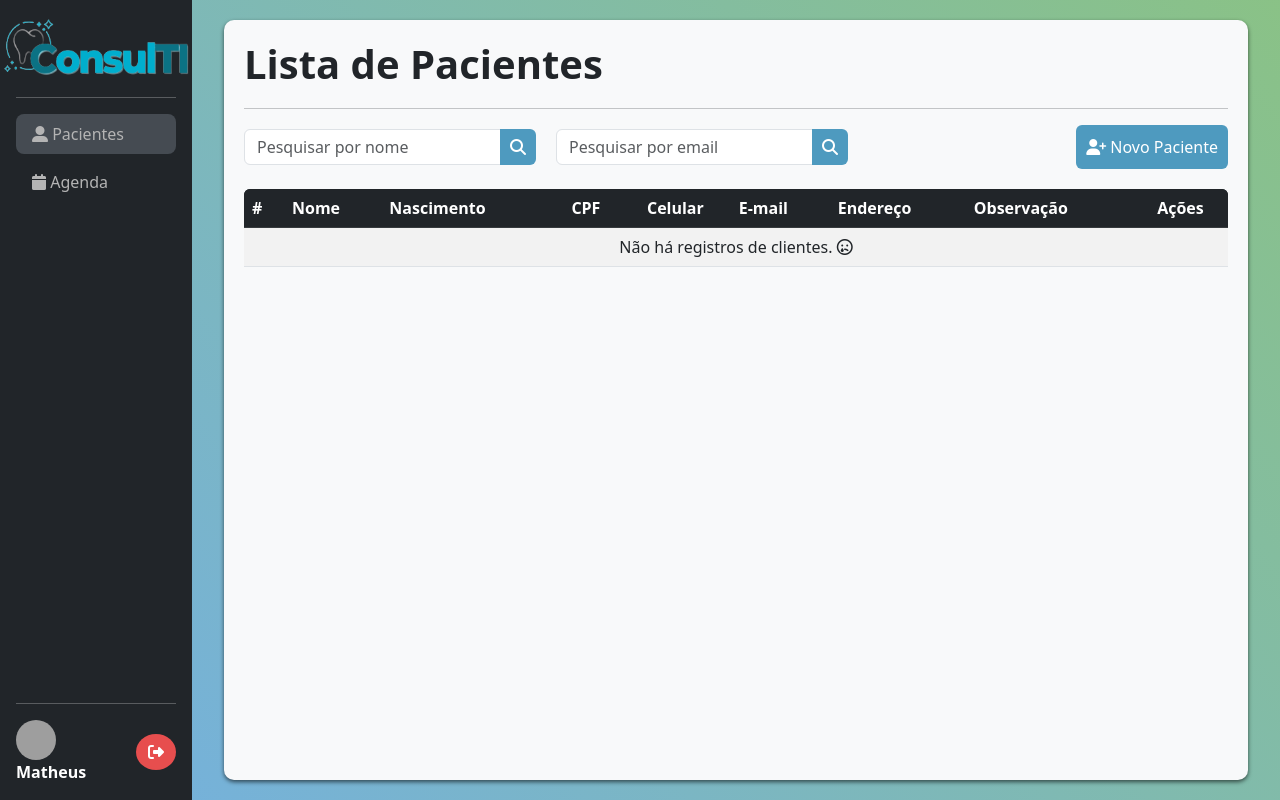
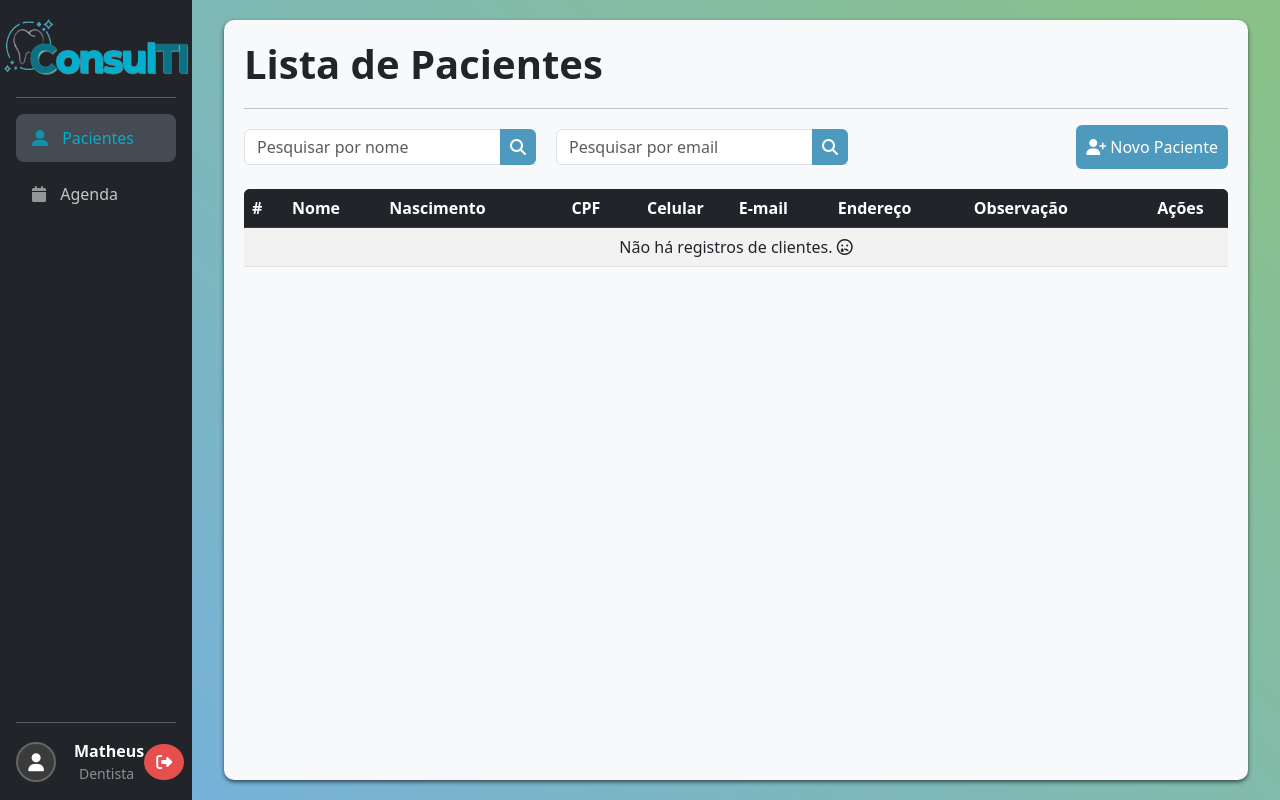
Before and after one commit to ArturCarvalho0/consulti, a PHP site: page /consulti/home.php in a window 1280 px wide. Run offline with PHP 8.4, Linux system fonts and the light colour scheme; data that the repository does not hold is empty; some libraries are stand-ins or nearby versions; grey boxes are pictures that could not be loaded.

Commit message:
Atualização

```diff
--- a/public/css/style.css
+++ b/public/css/style.css
@@ -13,6 +13,15 @@
   width: 15%;
 }
 
+.nav-link {
+  color: rgb(197, 197, 197);
+  transition: color 0.3s ease;
+}
+
+.nav-link:hover {
+  color: #4e9abf;
+}
+
 .navbar_content {
   height: 100vh;
   width: 100%;
@@ -20,21 +29,44 @@
 
 li.nav-item {
   border-radius: 8px;
+  transition: background-color 0.3s ease;
+  padding: 12px 16px;
+  margin-bottom: 4px;
 }
 
 li.nav-item:hover {
-  background-color: #33373b;
+  background-color: #414549;
   cursor: pointer;
 }
 
 .nav-item .item-props {
   color: rgb(180, 180, 180);
   transition: color 0.5s ease;
+  display: flex;
+  align-items: center;
+  text-decoration: none;
 }
 
 .nav-item .item-props:hover {
   color: #4e9abf;
+  text-decoration: none;
 }
+
+.item-props i {
+  margin-right: 10px;
+  opacity: 0.7;
+  transition: opacity 0.3s ease;
+}
+
+.item-props:hover i {
+  opacity: 1;
+}
+
+.active {
+  background-color: #454b52;
+  color: #00aecd;
+}
+
 
 .content {
   width: calc(100% - 15%);
@@ -87,6 +119,17 @@ li.nav-item:hover {
 .table th,
 .table td {
   border-top: none;
+}
+
+.circle-icon-user{
+  background-color: #3b3b3b;
+  width: 40px;
+  height: 40px;
+  font-size: 18px;
+  display: flex;
+  justify-content: center;
+  align-items: center;
+  border: 2px solid rgb(101, 101, 101)
 }
 
 .search-input {
@@ -158,6 +201,18 @@ li.nav-item:hover {
   background-color: rgb(255, 36, 36);
 }
 
+.user-info {
+  display: flex;
+  align-items: center;
+  gap: 10px;
+}
+
+.user-role {
+  color: rgba(189, 187, 187, 0.7);
+  font-size: 14px;
+  margin-left: 5px;
+}
+
 .logout {
   width: 40px;
   text-align: center;
@@ -258,9 +321,6 @@ li.nav-item:hover {
   display: none;
 }
 
-.active {
-  background-color: #454b52;
-}
 
 #calendar {
   margin: 0 auto;
--- a/public/home.php
+++ b/public/home.php
@@ -24,6 +24,8 @@ if (!isset($_GET['pagina'])) {
   <!-- Meu arquivo JS -->
   <script src="/consulti/public/js/script.js"></script>
   <script src="/consulti/public/js/main.js"></script>
+  <script src="/consulti/public/js/pt-br.js"></script>
+
   <script>
     <?php
     if ($pagina === "pacientes") {
--- /dev/null
+++ b/public/js/pt-br.js
@@ -0,0 +1,25 @@
+FullCalendar.globalLocales.push(function () {
+  'use strict';
+
+  var ptBr = {
+    code: "pt-br",
+    buttonText: {
+      prev: "Anterior",
+      next: "Pr\xF3ximo",
+      today: "Hoje",
+      month: "M\xEAs",
+      week: "Semana",
+      day: "Dia",
+      list: "Lista"
+    },
+    weekText: "Sm",
+    allDayText: "dia inteiro",
+    moreLinkText: function(n) {
+      return "mais +" + n;
+    },
+    noEventsText: "N\xE3o h\xE1 eventos para mostrar"
+  };
+
+  return ptBr;
+
+}());
--- a/public/js/script.js
+++ b/public/js/script.js
@@ -209,6 +209,7 @@ document.addEventListener('DOMContentLoaded', function() {
   var calendarEl = document.getElementById('calendar');
 
   var calendar = new FullCalendar.Calendar(calendarEl, {
+    locale: 'pt-br',
     headerToolbar: {
       left: 'prevYear,prev,next,nextYear today',
       center: 'title',
--- a/src/views/includes/calendar.php
+++ b/src/views/includes/calendar.php
@@ -6,7 +6,7 @@ $currentPage = isset($page) ? $page : 1;
   <div class="container-fluid">
     <div class="table-container">
       <div class="actions-buttons">
-        <button class="next-patient">Proximo Paciente: Artur - 12:00</button>
+        <button class="next-patient">Proximo Paciente:<br> Artur - 12:00</button>
         <button class="add-patient" data-bs-toggle="modal" data-bs-target="#schudeleModal">
           <div>Agendar Horário</div>
           <div class="icon-circle"><i class="fa-solid fa-user-plus"></i></div>
--- a/src/views/includes/navbar.php
+++ b/src/views/includes/navbar.php
@@ -8,26 +8,29 @@
     </a>
     <hr>
     <ul class="nav flex-column mb-auto">
-      <li id="patient-tab" class="nav-item nav-link mb-2">
-        <a href="http://localhost/consulti/src/index.php?pagina=pacientes"  class="text-decoration-none item-props" aria-current="page">
+      <a href="http://localhost/consulti/src/index.php?pagina=pacientes" class="text-decoration-none item-props" aria-current="page">
+        <li id="patient-tab" class="nav-item nav-link mb-2">
           <i class="fa-solid fa-user-large"></i> Pacientes
-        </a>
-      </li>
-      <li id="calendar-tab" class="nav-item nav-link">
-        <a href="http://localhost/consulti/src/index.php?pagina=agenda"  class="text-decoration-none item-props" aria-current="page">
-        <i class="fa-solid fa-calendar"></i> Agenda
-        </a>
-      </li>
+        </li>
+      </a>
+      <a href="http://localhost/consulti/src/index.php?pagina=agenda" class="text-decoration-none item-props" aria-current="page">
+        <li id="calendar-tab" class="nav-item nav-link">
+          <i class="fa-solid fa-calendar"></i> Agenda
+        </li>
+      </a>
     </ul>
     <hr>
     <div class="d-flex justify-content-between align-items-center text-white text-decoration-none">
-      <a href="#" class="text-white text-decoration-none" type="button" data-bs-toggle="dropdown" aria-expanded="false">
-        <div class="user-info">
-          <img src="https://github.com/MatheusBalestreiro.png" alt="" width="40" height="40" class="rounded-circle me-2">
-          <strong>Matheus</strong>
+      <div class="user-info d-flex align-items-center">
+        <div class="rounded-circle me-2 circle-icon-user">
+          <i class="fa-solid fa-user"></i>
         </div>
-      </a>
-      <a href="#">
+        <div>
+          <strong>Matheus</strong><br>
+          <span class="user-role">Dentista</span>
+        </div>
+      </div>
+      <a href="#" class="text-white text-decoration-none">
         <div class="logout">
           <span class="logout-icon">
             <i class="fas fa-sign-out-alt"></i>
```
Also changed, not shown: other parts of public/css/style.css (+39 -31 lines).
